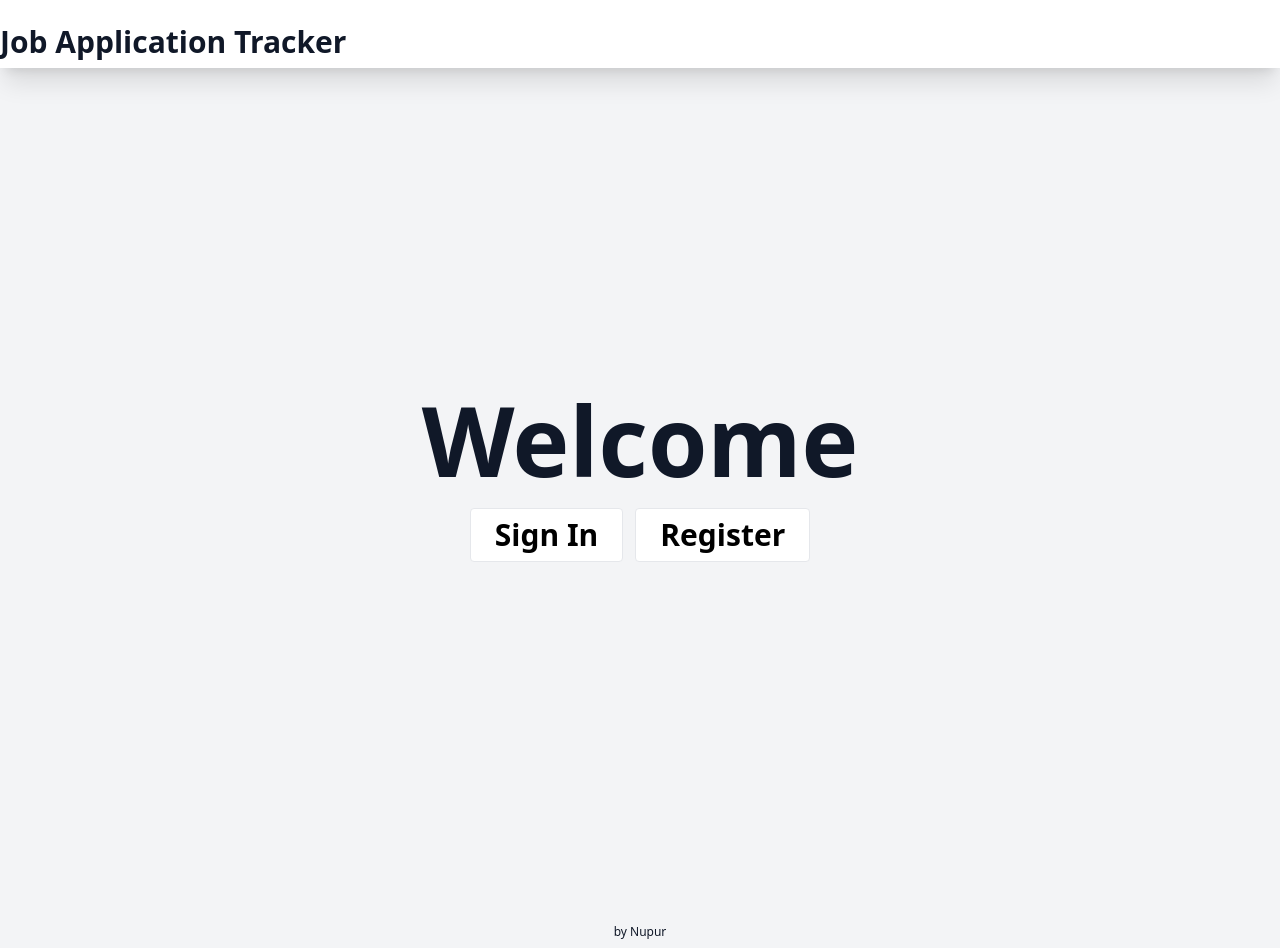
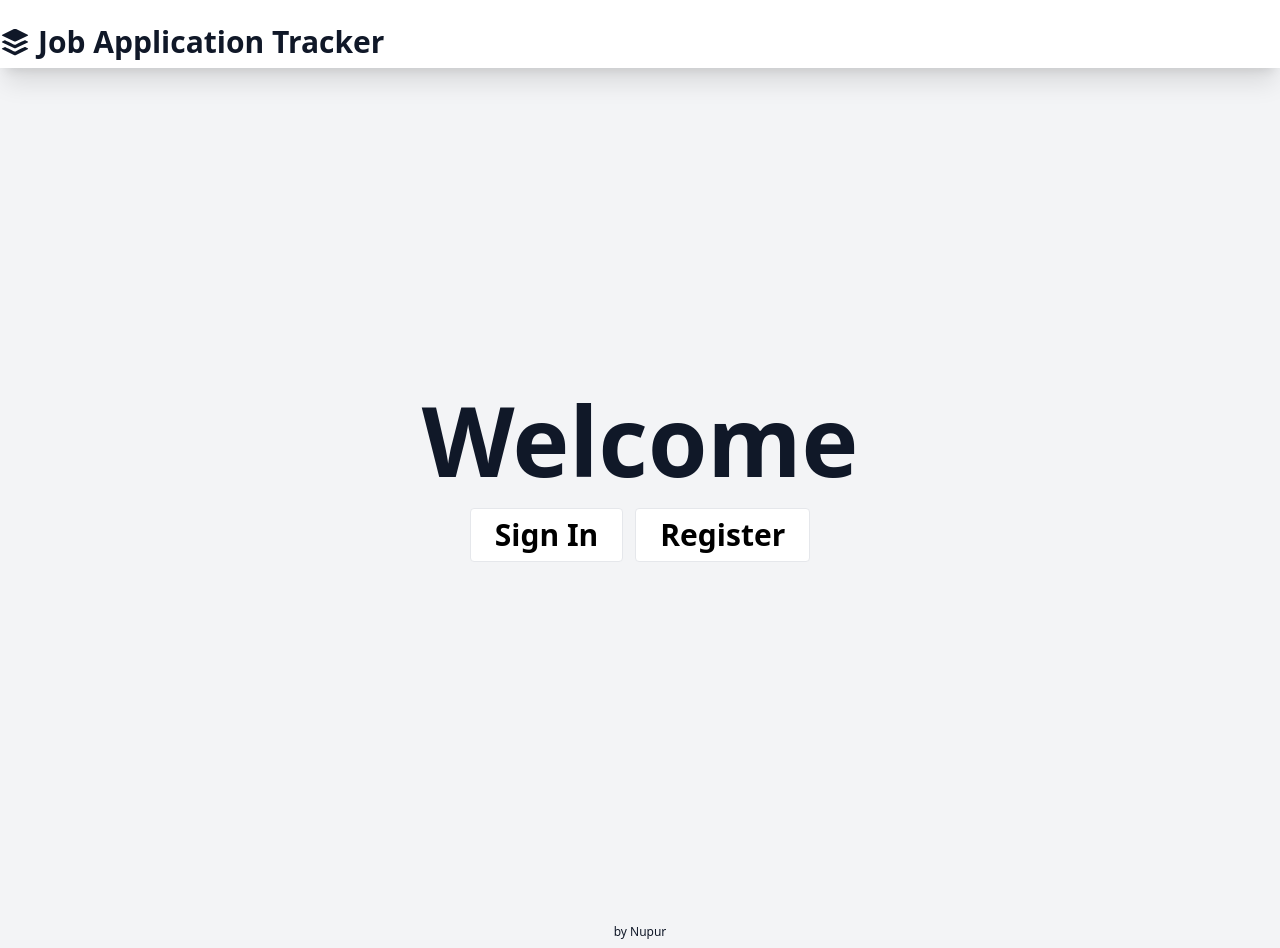
Before and after one commit to nupshenoy/Job-Application-Tracker, a React (Vite) app in the folder frontend/: page / in a window 1280 px wide. Built offline with nearby package versions, Linux system fonts and the light colour scheme.

Commit message:
Added logo to navbar

```diff
--- a/frontend/src/components/Navbar.jsx
+++ b/frontend/src/components/Navbar.jsx
@@ -4,6 +4,7 @@ import { useState, useEffect } from "react";
 import { useJobs } from "../context/JobContext";
 import AddModal from "./AddModal";
 import { useAuth } from "../context/AuthContext";
+import { IoLogoBuffer } from "react-icons/io5";
 
 const Navbar = () => {
   const [showAddModal, setShowAddModal] = useState(false);
@@ -30,7 +31,10 @@ const Navbar = () => {
         <div className="container mx-auto ">
           <div className="flex justify-between items-center">
             <NavLink to="/dashboard">
-              <h1 className="text-3xl font-bold">Job Application Tracker</h1>
+
+              <div className="text-3xl font-bold flex items-center gap-2">
+                <IoLogoBuffer />
+                Job Application Tracker</div>
             </NavLink>
 
             {isAuthenticated && (
@@ -54,7 +58,7 @@ const Navbar = () => {
             )}
           </div>
           {isAuthenticated && (
-            <p className="text-gray-600 mt-2">
+            <p className="text-gray-600 mt-2 pl-10">
               Welcome back, {user?.name || "User"}!
             </p>
           )}
```
